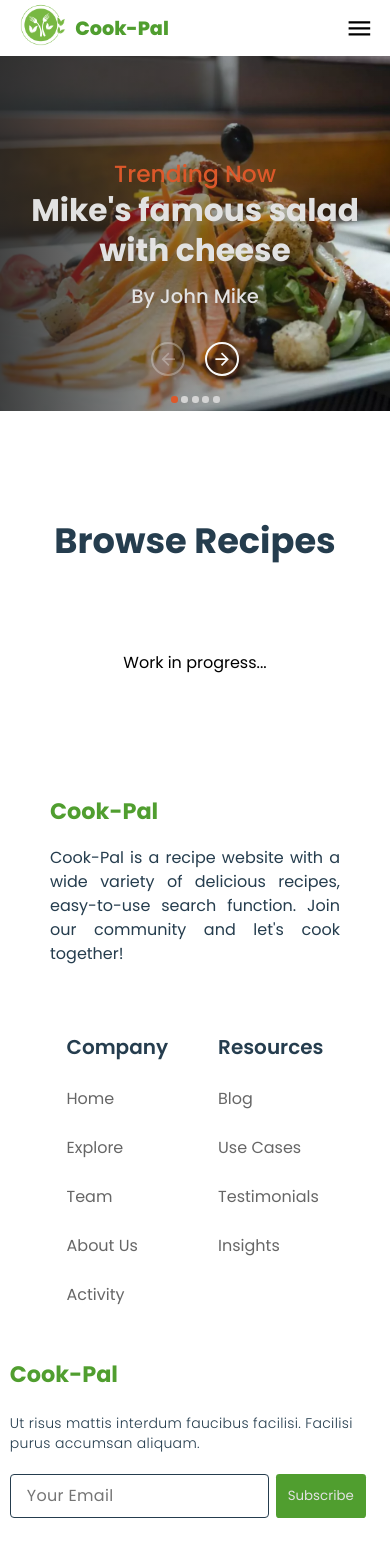
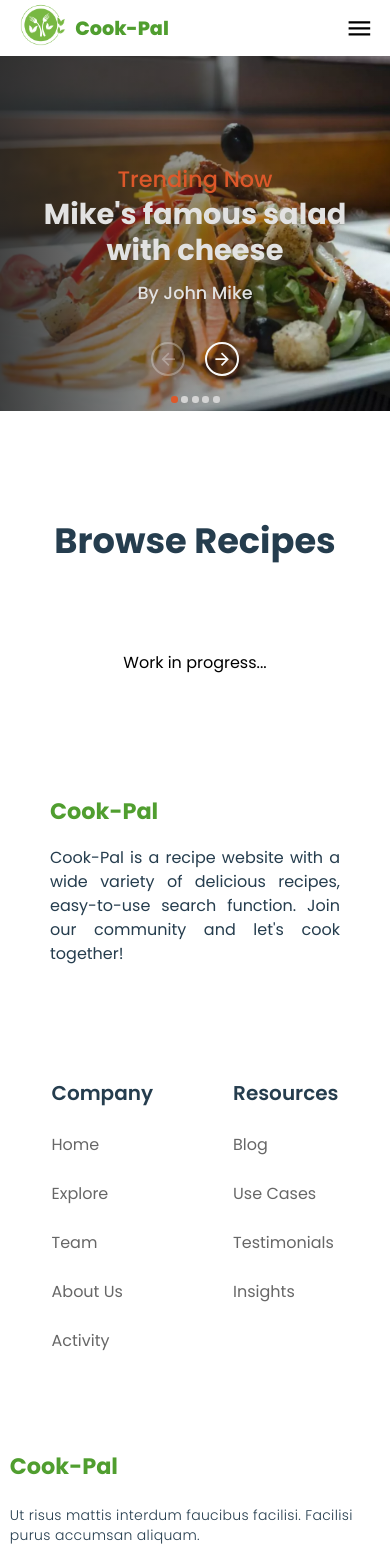
Before and after one commit to RimaSem/cook-pal, a React (Vite) app: page /cook-pal/recipes in a window 390 px wide. Shown: the top 1564 px of the page. Built offline with nearby package versions, Linux system fonts and the light colour scheme; no server answers.

Commit message:
Change vw to em in styling

```diff
--- a/src/components/footer/Footer.tsx
+++ b/src/components/footer/Footer.tsx
@@ -28,7 +28,7 @@ const ContentWrapper = styled.div`
   display: flex;
   justify-content: center;
   flex-wrap: wrap;
-  gap: clamp(3.125em, 8vw, 5em);
+  gap: 6em;
   margin: 3.625em auto;
   max-width: 81.25em;
   width: 95%;
--- a/src/components/footer/FooterNav.tsx
+++ b/src/components/footer/FooterNav.tsx
@@ -24,7 +24,9 @@ export default FooterNav;
 
 const StyledFooterNav = styled.div`
   display: flex;
-  gap: clamp(3.125rem, 8vw, 5rem);
+  justify-content: space-between;
+  flex-wrap: wrap;
+  gap: 5em;
 `;
 
 const FooterNavWrapper = styled.div``;
--- a/src/components/home/Hero.tsx
+++ b/src/components/home/Hero.tsx
@@ -56,7 +56,7 @@ const Label = styled.p`
   color: ${({ theme }) => theme.colors.accentOrange};
 
   @media ${({ theme }) => theme.mQueries.heroSmallerQ} {
-    font-size: 6vw;
+    font-size: 1.4rem;
   }
 `;
 
@@ -68,7 +68,7 @@ const Title = styled.h1`
   color: ${({ theme }) => theme.colors.lighter};
 
   @media ${({ theme }) => theme.mQueries.heroSmallerQ} {
-    font-size: 8vw;
+    font-size: 1.8rem;
   }
 `;
 
@@ -79,6 +79,6 @@ const Author = styled.p`
   color: ${({ theme }) => theme.colors.lighter};
 
   @media ${({ theme }) => theme.mQueries.heroSmallerQ} {
-    font-size: 5vw;
+    font-size: 1.1rem;
   }
 `;
--- a/src/components/login/RegistrationForm.tsx
+++ b/src/components/login/RegistrationForm.tsx
@@ -23,9 +23,10 @@ const RegistrationForm: React.FC<FormProps> = ({
   const [registerEmail, setRegisterEmail] = useState("");
   const [registerPassword, setRegisterPassword] = useState("");
   const [registerPasswordConfirm, setRegisterPasswordConfirm] = useState("");
-  const emailRegx = /^([a-zA-Z0-9\._]+)@([a-zA-Z0-9])+.([a-z]+)(.[a-z]+)?$/;
   const formRef = useRef<HTMLFormElement>(null);
   const dispatch = useAppDispatch();
+
+  const emailRegx = /^([a-zA-Z0-9\._]+)@([a-zA-Z0-9])+.([a-z]+)(.[a-z]+)?$/;
 
   const register = async (e: React.FormEvent<HTMLFormElement>) => {
     e.preventDefault();
```
